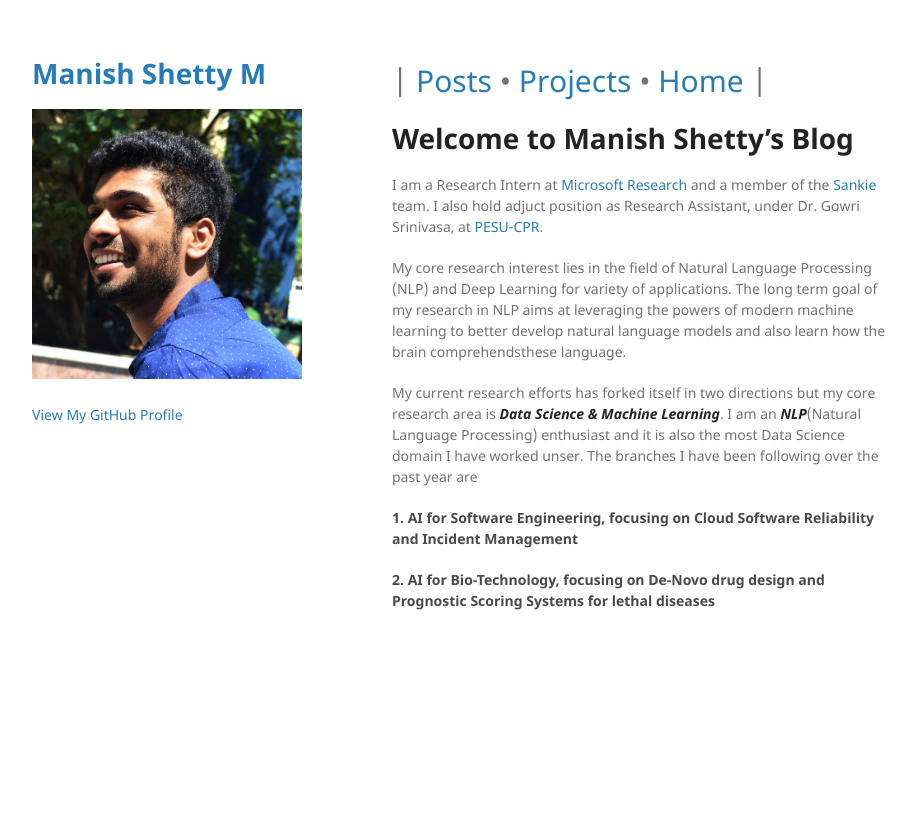
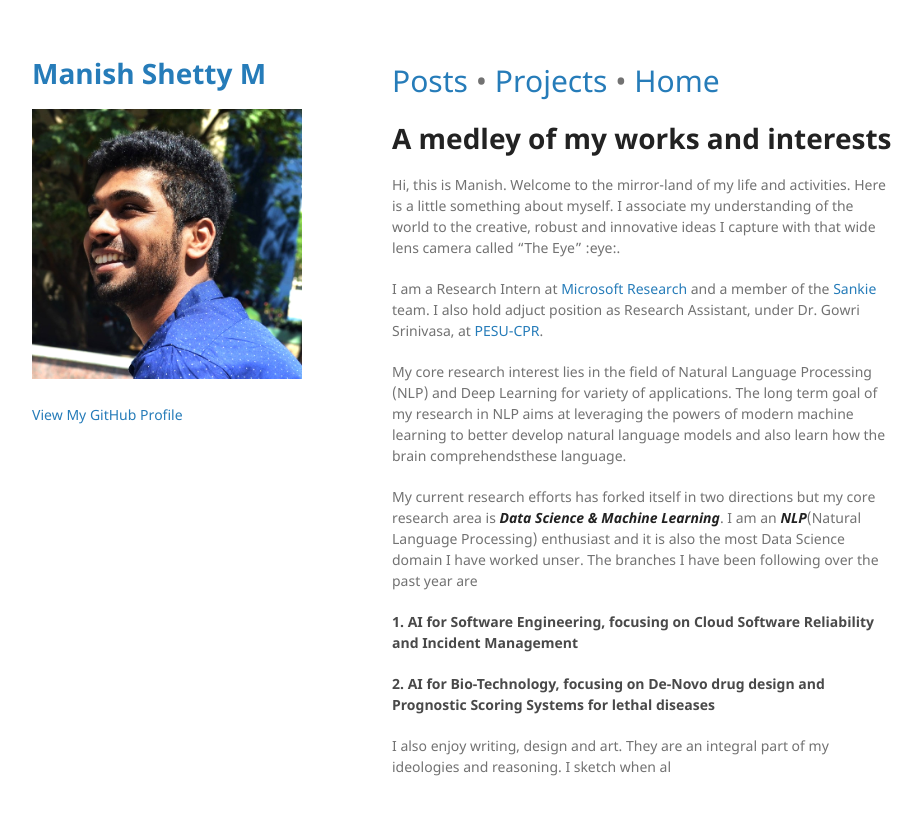
Before and after one commit to manishshettym/manishshettym.github.io, a Jekyll site: the page built from index.md, in a window 1280 px wide. Shown: the top 815 px of the page, without its empty margins (178-1100 px from the left). Built offline with Jekyll 4.4.1, drawn with Linux system fonts in a browser that asks for light colours; the repository's description, which GitHub fills in, is left out.

```diff
--- a/index.md
+++ b/index.md
@@ -3,13 +3,15 @@ layout: default
 ---
 
 <p align="left" style="font-size:30px">
-    | <a href="./posts.html">Posts</a> •
+    <a href="./posts.html">Posts</a> •
     <a href="./projects.html"> Projects</a> •
-    <a href="./index.html"> Home</a> |
+    <a href="./index.html"> Home</a>
 </p>
 
 
-# Welcome to Manish Shetty's Blog
+# A medley of my works and interests
+
+Hi, this is Manish. Welcome to the mirror-land of my life and activities. Here is a little something about myself. I associate my understanding of the world to the creative, robust and innovative ideas I capture with that wide lens camera called "The Eye" :eye:.
 
 I am a Research Intern at [Microsoft Research](https://www.microsoft.com/en-us/research/) and a member of the [Sankie](https://www.microsoft.com/en-us/research/project/sankie/) team. I also hold adjuct position as Research Assistant, under Dr. Gowri Srinivasa, at [PESU-CPR](https://research.pes.edu/center-for-pattern-recognition/).
 
@@ -19,3 +21,5 @@ My current research efforts has forked itself in two directions but my core rese
 
 #### 1. AI for Software Engineering, focusing on Cloud Software Reliability and Incident Management
 #### 2. AI for Bio-Technology, focusing on De-Novo drug design and Prognostic Scoring Systems for lethal diseases
+
+I also enjoy writing, design and art. They are an integral part of my ideologies and reasoning. I sketch when al
```
